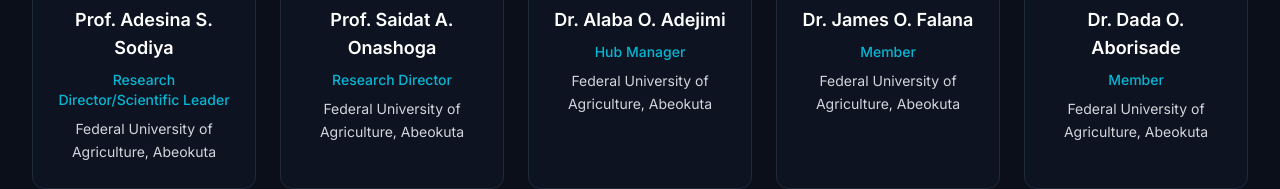
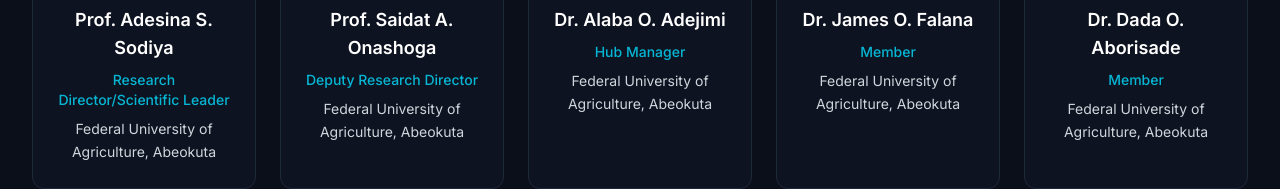
Before and after one commit to newest-j/Smart-Cyber-Defence-Research-Hub, a Vue app: page /team in a window 1280 px wide. Shown: the part 639-828 px from the top of the page. Built offline with nearby package versions, Linux system fonts and the light colour scheme.

Commit message:
teams update

```diff
--- a/src/views/Team.vue
+++ b/src/views/Team.vue
@@ -80,7 +80,7 @@
   },
   {
     name: 'Prof. Saidat A. Onashoga',
-    role: 'Research Director',
+    role: 'Deputy Research Director',
     image: profOnashogaImage,
   },
   {
```
